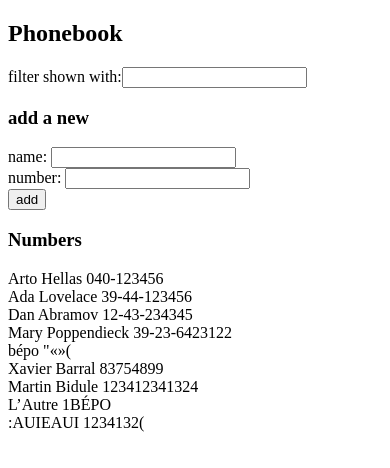
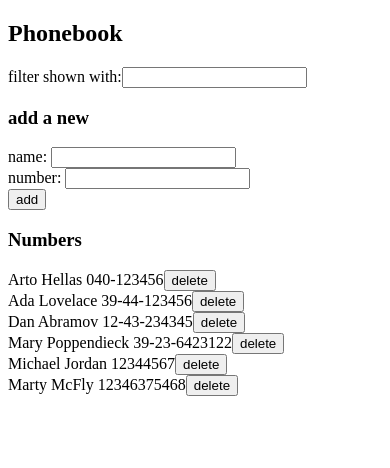
Before and after one commit to gzavvo/fullstackopen, a React (Create React App) app in the folder part2/phonebook/: page / in a window 390 px wide. Shown: the top 468 px of the page. Built offline with nearby package versions, Linux system fonts and the light colour scheme; data requests are answered from the project's data file; the HTML template or start-up script is replaced by a standard one.

Commit message:
2.17: Phonebook step9

```diff
--- a/part2/phonebook/db.json
+++ b/part2/phonebook/db.json
@@ -21,29 +21,14 @@
       "id": 4
     },
     {
-      "name": "bépo",
-      "number": "\"«»(",
+      "name": "Michael Jordan",
+      "number": "12344567",
       "id": 5
     },
     {
-      "name": "Xavier Barral",
-      "number": "83754899",
+      "name": "Marty McFly",
+      "number": "12346375468",
       "id": 6
-    },
-    {
-      "name": "Martin Bidule",
-      "number": "123412341324",
-      "id": 7
-    },
-    {
-      "name": "L’Autre",
-      "number": "1BÉPO",
-      "id": 8
-    },
-    {
-      "name": ":AUIEAUI",
-      "number": "1234132(",
-      "id": 9
     }
   ]
 }
--- a/part2/phonebook/src/App.js
+++ b/part2/phonebook/src/App.js
@@ -18,6 +18,8 @@
       })
   }, [])
 
+  console.log(persons)
+
   const addPerson = (event) => {
     event.preventDefault()
     if (persons.find(person => person.name === newName)) {
@@ -29,6 +31,7 @@
     const personObject = {
       name: newName,
       number: newNumber,
+      id: persons.length + 1
     }
     personService
       .create(personObject)
@@ -37,6 +40,17 @@
         setNewName('')
         setNewNumber('')
       })
+  }
+
+  const removePersonOf = (id) => {
+    const person = persons.find((person) => person.id === id)
+    if (window.confirm(`Delete ${person.name}?`)) {
+      personService
+        .remove(id)
+        .then(response => {
+          setPersons(persons.filter(n => n.id !== id))
+        })
+    }
   }
 
   const handleNameChange = (event) => {
@@ -70,6 +84,7 @@
       <Persons
         persons={persons}
         newFilter={newFilter}
+        removePersonOf={removePersonOf}
       />
     </div>
   );
--- a/part2/phonebook/src/components/Person.js
+++ b/part2/phonebook/src/components/Person.js
@@ -1,7 +1,8 @@
-const Person = ({ person }) => {
+const Person = ({ person, removePersonOf }) => {
   return (
     <div key={person.name}>
       {person.name} {person.number}
+      <button onClick={() => removePersonOf(person.id)}>delete</button>
     </div>
   )
 }
--- a/part2/phonebook/src/components/Persons.js
+++ b/part2/phonebook/src/components/Persons.js
@@ -1,12 +1,20 @@
 import Person from './Person'
 
-const Persons = ({ persons, newFilter }) => {
+const Persons = ({ persons, newFilter, removePersonOf }) => {
   return (
     <div>
       {
         persons
           .filter(person => person.name.toLowerCase().includes(newFilter.toLowerCase()))
-          .map(person => <Person key={person.name} person={person} />)
+          .map(person => {
+            return (
+              <Person
+                key={person.name}
+                person={person}
+                removePersonOf={removePersonOf}
+              />
+            )
+          })
       }
     </div>
   )
--- a/part2/phonebook/src/services/persons.js
+++ b/part2/phonebook/src/services/persons.js
@@ -1,4 +1,5 @@
 import axios from 'axios'
+
 const baseUrl = 'http://localhost:3001/persons'
 
 const getAll = () => {
@@ -11,4 +12,9 @@
   return request.then(response => response.data)
 }
 
-export default { getAll, create }
+const remove = id => {
+  const request = axios.delete(`${baseUrl}/${id}`)
+  return request.then(response => response.data)
+}
+
+export default { getAll, create, remove }
```
